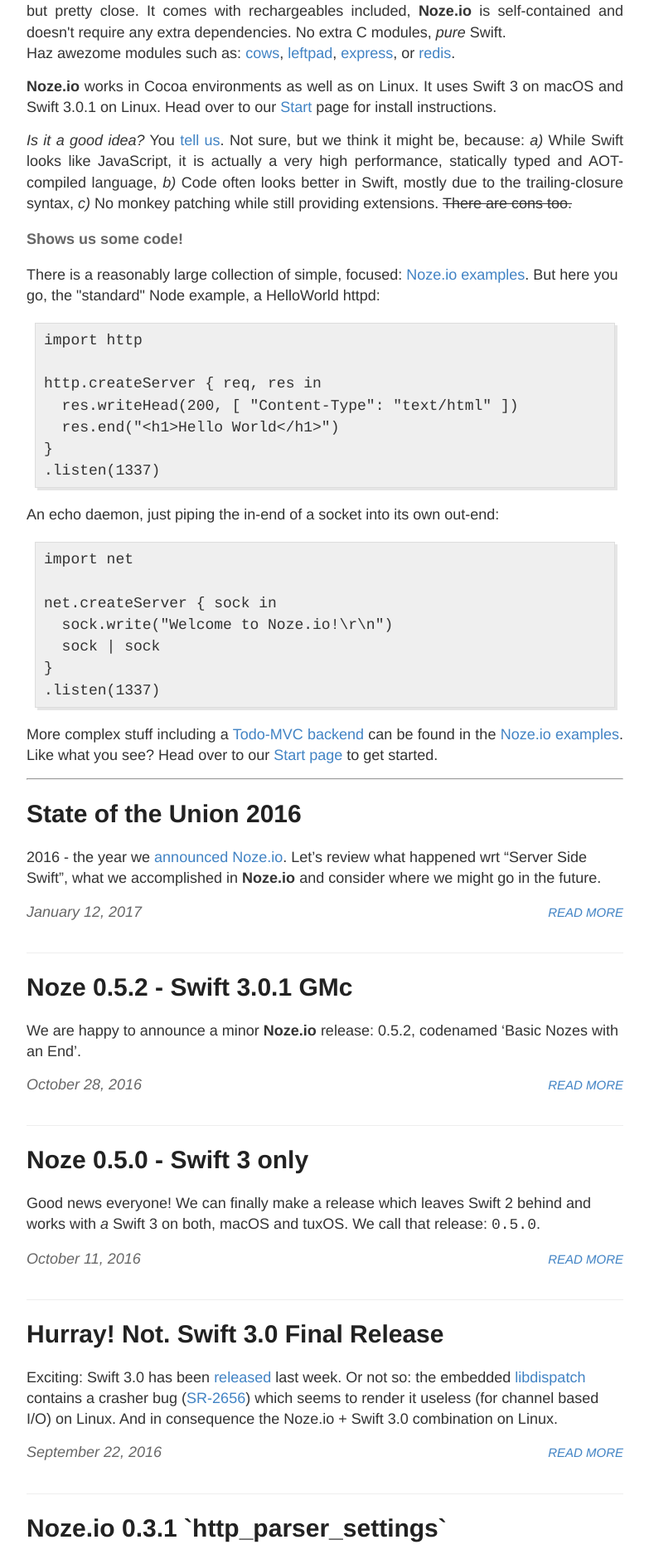
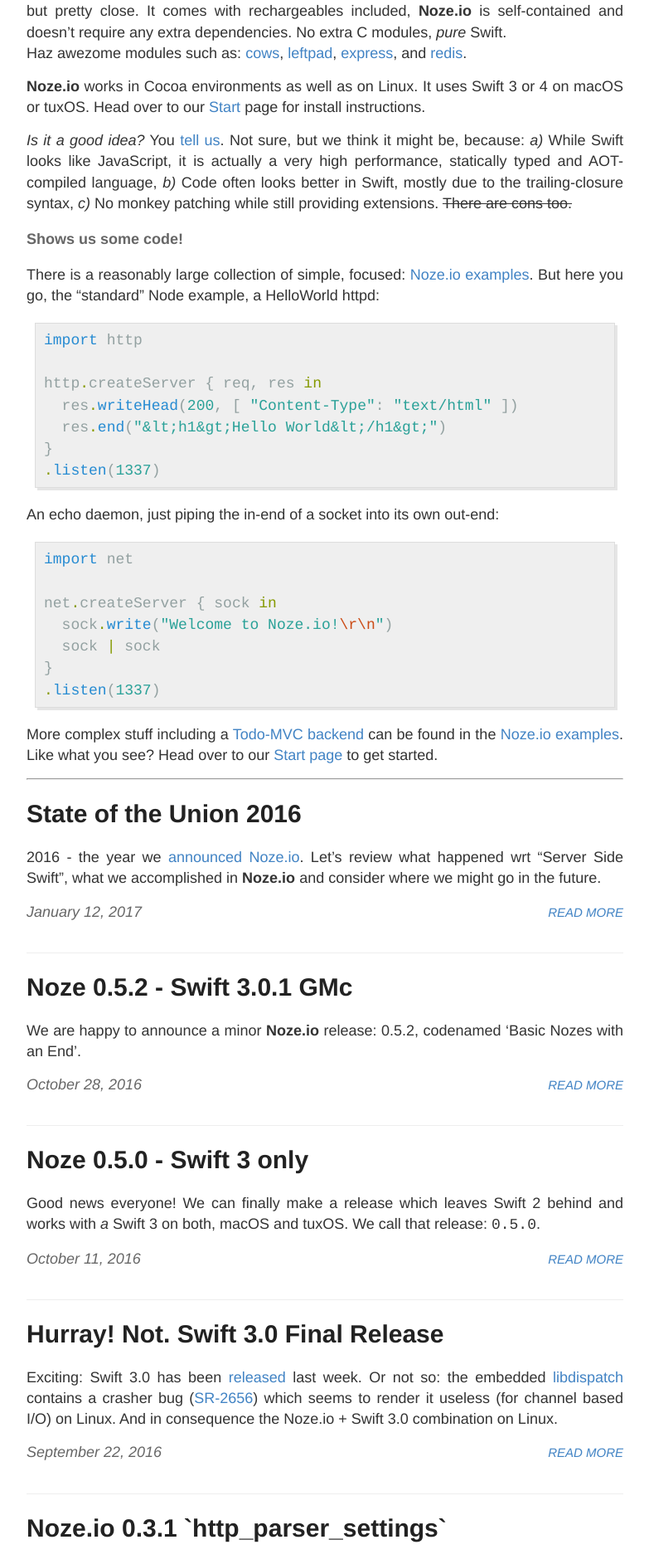
Before and after one commit to NozeIO/NozeIO.github.io, a Jekyll site: the page built from index.md, in a window 1280 px wide. Shown: the part 333-2218 px from the top of the page at 83% size, without its empty margins (248-1031 px from the left). Built offline with Jekyll 4.4.1, drawn with Linux system fonts in a browser that asks for light colours; comment, search, counter and statistics services are not loaded; some of the changed lines change nothing that is shown.

Commit message:
Use markdown for index page

````diff
--- a/_sass/_highlights.scss
+++ b/_sass/_highlights.scss
@@ -1,5 +1,5 @@
 
-.highlight {
+pre.highlight {
   background-color: #efefef;
   padding: 7px 7px 7px 10px;
   border: 1px solid #ddd;
--- a/index.html
+++ /dev/null
@@ -1,121 +0,0 @@
----
-layout: default
----
-
-<p>
-  <img src="https://img.shields.io/badge/swift-3-blue.svg" />
-  <img src="https://img.shields.io/badge/swift-4-blue.svg" />
-  <img src="https://img.shields.io/badge/os-macOS-green.svg?style=flat" />
-  <img src="https://img.shields.io/badge/os-iOS-green.svg?style=flat"   />
-  <img src="https://img.shields.io/badge/os-tuxOS-green.svg?style=flat" />
-  <img src="https://api.travis-ci.org/NozeIO/Noze.io.svg?branch=master&style=flat" />
-</p>
-
-<p style="text-align: justify;">
-  <b>Noze.io</b> is an attempt to carry over the
-  <a href="http://nodejs.org/" target="ext">Node.js</a>
-  ideas into <em>pure</em>
-  <a href="http://swift.org/" target="ext">Swift</a>.
-  It uses
-  <a href="https://github.com/apple/swift-corelibs-libdispatch" target="ext"
-    >libdispatch</a>
-  for event-driven, non-blocking I/O.
-  <b>Noze.io</b> is built around type-safe back-pressure aware pull-streams
-  (using Swift generics)
-  operating on batches of items. Instead of working with just bytes,
-  deal with batches of Unicode lines or database records or HTML
-  responses or - you get the idea.
-  Be efficient: Stream everything and ßatch.
-</p>
-<p style="text-align: justify;">
-  A focus is to keep the API similar to Node. Not always possible -
-  Swift is not JavaScript - but pretty close.
-  It comes with rechargeables included, <b>Noze.io</b> is self-contained and
-  doesn't require any extra dependencies.
-  No extra C modules, <em>pure</em> Swift.<br />
-  Haz awezome modules such as:
-  <a href="https://github.com/NozeIO/Noze.io/tree/master/Sources/cows">cows</a>,
-  <a href="https://github.com/NozeIO/Noze.io/tree/master/Sources/leftpad">leftpad</a>,
-  <a href="https://github.com/NozeIO/Noze.io/tree/master/Sources/express">express</a>, or
-  <a href="https://github.com/NozeIO/Noze.io/tree/master/Sources/redis">redis</a>.
-</p>
-<p style="text-align: justify;">
-  <b>Noze.io</b> works in Cocoa environments as well as on Linux.
-  It uses Swift 3 on macOS and Swift 3.0.1 on Linux.
-  Head over to our <a href="http://noze.io/start/">Start</a> page
-  for install instructions.
-</p>
-<p style="text-align: justify;">
-  <em>Is it a good idea?</em> You <a href="/about/">tell us</a>.
-  Not sure, but we think it might be,
-  because:
-  <em>a)</em>
-  While Swift looks like JavaScript, it is actually a very
-  high performance, statically typed and AOT-compiled language,
-  <em>b)</em>
-  Code often looks better in Swift, mostly due to the trailing-closure syntax,
-  <em>c)</em>
-  No monkey patching while still providing extensions.
-  <strike>There are cons too.</strike>
-</p>
-
-<h4>Shows us some code!</h4>
-<p>
-  There is a reasonably large collection of simple, focused:
-  <a href="https://github.com/NozeIO/Noze.io/tree/master/Samples"
-     >Noze.io examples</a>. But here you go, the "standard" Node example, a
-  HelloWorld httpd:</p>
-<div class="highlighter-rouge">
-<pre class="code highlight"><code>import http
-
-http.createServer { req, res in
-  res.writeHead(200, [ "Content-Type": "text/html" ])
-  res.end("&lt;h1&gt;Hello World&lt;/h1&gt;")
-}
-.listen(1337)
-</code></pre></div>
-<p>An echo daemon, just piping the in-end of a socket into its own out-end:</p>
-<div class="highlighter-rouge">
-<pre class="code highlight"><code>import net
-
-net.createServer { sock in
-  sock.write("Welcome to Noze.io!\r\n")
-  sock | sock
-}
-.listen(1337)
-</code></pre></div>
-
-<p style="text-align: justify;">
-  More complex stuff including a
-  <a href="https://github.com/NozeIO/Noze.io/blob/master/Samples/todo-mvc-redis/main.swift"
-     >Todo-MVC backend</a> can be found in the
-  <a href="https://github.com/NozeIO/Noze.io/tree/master/Samples"
-     >Noze.io examples</a>.
-  Like what you see? Head over to our
-  <a href="/start/">Start page</a>
-  to get started.
-</p>
-
-<hr />
-
-<div class="posts">
-  {% for post in site.posts %}
-    <article class="post">
-
-      <h1><a href="{{ site.baseurl }}{{ post.url }}">{{ post.title }}</a></h1>
-
-      <div class="entry">
-        {{ post.excerpt }}
-      </div>
-
-      <div class="date">
-        <table border="0" width="100%"> <!-- old skool -->
-          <tr>
-            <td>{{ post.date | date: "%B %e, %Y" }}</td>
-            <td style="text-align:right;"><a href="{{ site.baseurl }}{{ post.url }}" class="read-more">Read More</a></td>
-          </tr>
-        </table>
-      </div>
-    </article>
-  {% endfor %}
-</div>
--- /dev/null
+++ b/index.md
@@ -0,0 +1,117 @@
+---
+layout: default
+title: Noze.io - Evented I/O streams for Swift
+tags: nodejs swift server side streams
+---
+
+<p>
+  <img src="https://img.shields.io/badge/swift-3-blue.svg" />
+  <img src="https://img.shields.io/badge/swift-4-blue.svg" />
+  <img src="https://img.shields.io/badge/os-macOS-green.svg?style=flat" />
+  <img src="https://img.shields.io/badge/os-iOS-green.svg?style=flat"   />
+  <img src="https://img.shields.io/badge/os-tuxOS-green.svg?style=flat" />
+  <img src="https://api.travis-ci.org/NozeIO/Noze.io.svg?branch=master&style=flat" />
+</p>
+
+**Noze.io** is an attempt to carry over the
+[Node.js](http://nodejs.org/)
+ideas into *pure*
+[Swift](http://swift.org/).
+It uses
+[libdispatch](https://github.com/apple/swift-corelibs-libdispatch")
+for event-driven, non-blocking I/O.
+**Noze.io** is built around type-safe back-pressure aware pull-streams
+(using Swift generics)
+operating on batches of items. Instead of working with just bytes,
+deal with batches of Unicode lines or database records or HTML
+responses or - you get the idea.
+Be efficient: Stream everything and ßatch.
+
+A focus is to keep the API similar to Node. Not always possible -
+Swift is not JavaScript - but pretty close.
+It comes with rechargeables included, <b>Noze.io</b> is self-contained and
+doesn't require any extra dependencies.
+No extra C modules, <em>pure</em> Swift.<br />
+Haz awezome modules such as:
+[cows](https://github.com/NozeIO/Noze.io/tree/master/Sources/cows),
+[leftpad](https://github.com/NozeIO/Noze.io/tree/master/Sources/leftpad),
+[express](https://github.com/NozeIO/Noze.io/tree/master/Sources/express), and
+[redis](https://github.com/NozeIO/Noze.io/tree/master/Sources/redis).
+
+**Noze.io** works in Cocoa environments as well as on Linux.
+It uses Swift 3 or 4 on macOS or tuxOS.
+Head over to our [Start](http://noze.io/start/) page
+for install instructions.
+
+*Is it a good idea?* You [tell us](/about/).
+Not sure, but we think it might be,
+because:
+*a)*
+While Swift looks like JavaScript, it is actually a very
+high performance, statically typed and AOT-compiled language,
+*b)*
+Code often looks better in Swift, mostly due to the trailing-closure syntax,
+*c)*
+No monkey patching while still providing extensions.
+~~There are cons too.~~
+
+#### Shows us some code!
+
+There is a reasonably large collection of simple, focused:
+[Noze.io examples](https://github.com/NozeIO/Noze.io/tree/master/Samples).
+But here you go, the "standard" Node example, a
+HelloWorld httpd:
+
+```swift
+import http
+
+http.createServer { req, res in
+  res.writeHead(200, [ "Content-Type": "text/html" ])
+  res.end("&lt;h1&gt;Hello World&lt;/h1&gt;")
+}
+.listen(1337)
+```
+
+An echo daemon, just piping the in-end of a socket into its own out-end:
+
+```swift
+import net
+
+net.createServer { sock in
+  sock.write("Welcome to Noze.io!\r\n")
+  sock | sock
+}
+.listen(1337)
+```
+
+More complex stuff including a
+[Todo-MVC backend](https://github.com/NozeIO/Noze.io/blob/master/Samples/todo-mvc-redis/main.swift)
+can be found in the
+[Noze.io examples](https://github.com/NozeIO/Noze.io/tree/master/Samples).
+Like what you see? Head over to our
+[Start page](/start/)
+to get started.
+
+<hr />
+
+<div class="posts">
+  {% for post in site.posts %}
+    <article class="post">
+
+      <h1><a href="{{ site.baseurl }}{{ post.url }}">{{ post.title }}</a></h1>
+
+      <div class="entry">
+        {{ post.excerpt }}
+      </div>
+
+      <div class="date">
+        <table border="0" width="100%"> <!-- old skool -->
+          <tr>
+            <td>{{ post.date | date: "%B %e, %Y" }}</td>
+            <td style="text-align:right;"><a href="{{ site.baseurl }}{{ post.url }}" class="read-more">Read More</a></td>
+          </tr>
+        </table>
+      </div>
+    </article>
+  {% endfor %}
+</div>
--- a/style.scss
+++ b/style.scss
@@ -66,6 +66,7 @@
 
 p {
   margin: 15px 0;
+  text-align: justify;
 }
 
 a {
````
